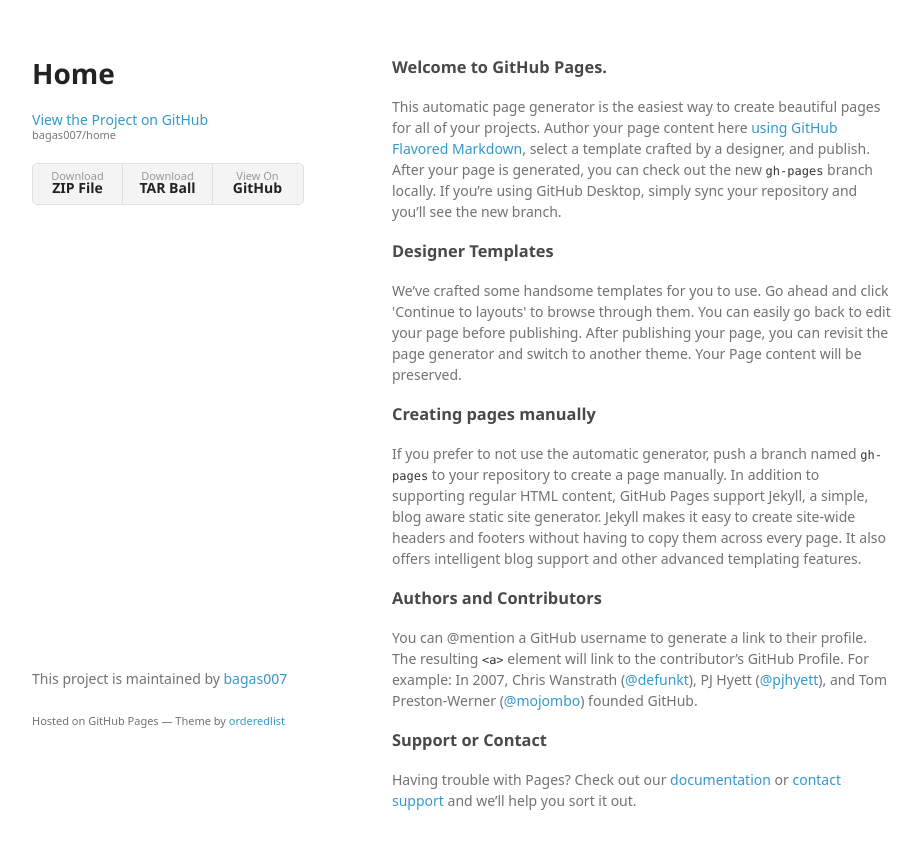
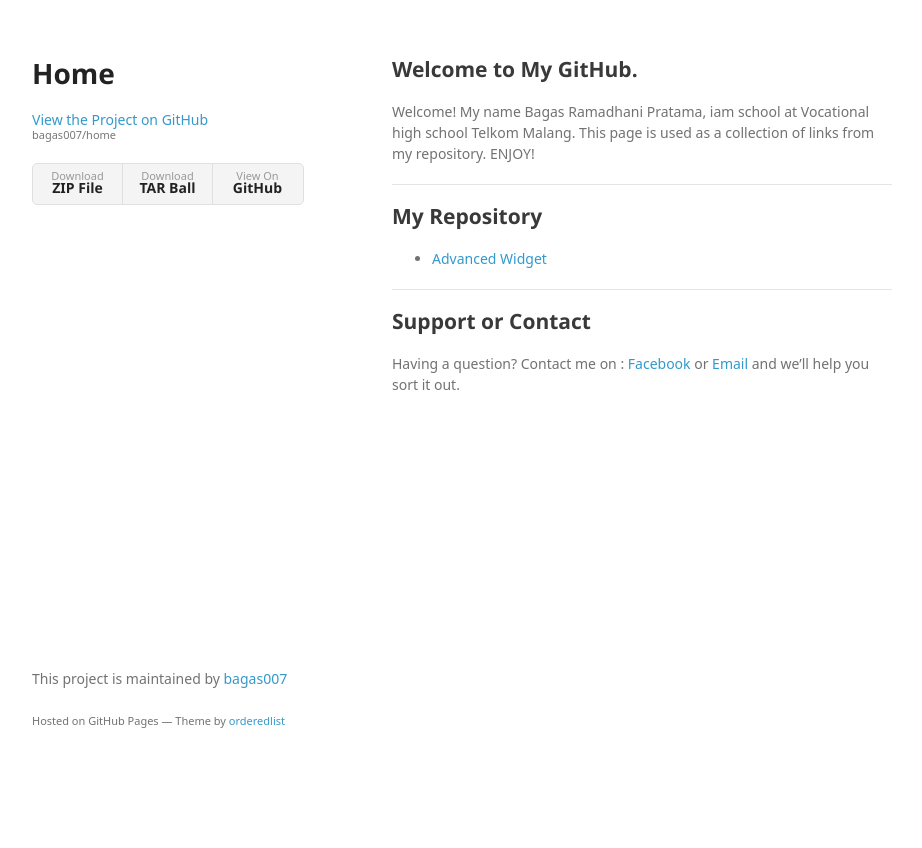
Before and after one commit to bagas007/home, a plain HTML site: page index.html in a window 1280 px wide. Shown: the whole page, without its empty margins (178-1100 px from the left). After the commit the page ends 800 px from the top, so only its background shows below. Drawn offline with Linux system fonts and the light colour scheme; a web font is replaced by a local one.

```diff
--- a/index.html
+++ b/index.html
@@ -28,30 +28,27 @@
         </ul>
       </header>
       <section>
-        <h3>
-<a id="welcome-to-github-pages" class="anchor" href="#welcome-to-github-pages" aria-hidden="true"><span aria-hidden="true" class="octicon octicon-link"></span></a>Welcome to GitHub Pages.</h3>
+        <h2>
+<a id="welcome-to-my-github" class="anchor" href="#welcome-to-my-github" aria-hidden="true"><span aria-hidden="true" class="octicon octicon-link"></span></a>Welcome to My GitHub.</h2>
 
-<p>This automatic page generator is the easiest way to create beautiful pages for all of your projects. Author your page content here <a href="https://guides.github.com/features/mastering-markdown/">using GitHub Flavored Markdown</a>, select a template crafted by a designer, and publish. After your page is generated, you can check out the new <code>gh-pages</code> branch locally. If you’re using GitHub Desktop, simply sync your repository and you’ll see the new branch.</p>
+<p>Welcome!
+My name Bagas Ramadhani Pratama, iam school at Vocational high school Telkom Malang. This page is used as a collection of links from my repository. ENJOY!</p>
 
-<h3>
-<a id="designer-templates" class="anchor" href="#designer-templates" aria-hidden="true"><span aria-hidden="true" class="octicon octicon-link"></span></a>Designer Templates</h3>
+<hr>
 
-<p>We’ve crafted some handsome templates for you to use. Go ahead and click 'Continue to layouts' to browse through them. You can easily go back to edit your page before publishing. After publishing your page, you can revisit the page generator and switch to another theme. Your Page content will be preserved.</p>
+<h2>
+<a id="my-repository" class="anchor" href="#my-repository" aria-hidden="true"><span aria-hidden="true" class="octicon octicon-link"></span></a>My Repository</h2>
 
-<h3>
-<a id="creating-pages-manually" class="anchor" href="#creating-pages-manually" aria-hidden="true"><span aria-hidden="true" class="octicon octicon-link"></span></a>Creating pages manually</h3>
+<ul>
+<li><a href="https://github.com/bagas007/AdvancedWidget1">Advanced Widget</a></li>
+</ul>
 
-<p>If you prefer to not use the automatic generator, push a branch named <code>gh-pages</code> to your repository to create a page manually. In addition to supporting regular HTML content, GitHub Pages support Jekyll, a simple, blog aware static site generator. Jekyll makes it easy to create site-wide headers and footers without having to copy them across every page. It also offers intelligent blog support and other advanced templating features.</p>
+<hr>
 
-<h3>
-<a id="authors-and-contributors" class="anchor" href="#authors-and-contributors" aria-hidden="true"><span aria-hidden="true" class="octicon octicon-link"></span></a>Authors and Contributors</h3>
+<h2>
+<a id="support-or-contact" class="anchor" href="#support-or-contact" aria-hidden="true"><span aria-hidden="true" class="octicon octicon-link"></span></a>Support or Contact</h2>
 
-<p>You can @mention a GitHub username to generate a link to their profile. The resulting <code>&lt;a&gt;</code> element will link to the contributor’s GitHub Profile. For example: In 2007, Chris Wanstrath (<a href="https://github.com/defunkt" class="user-mention">@defunkt</a>), PJ Hyett (<a href="https://github.com/pjhyett" class="user-mention">@pjhyett</a>), and Tom Preston-Werner (<a href="https://github.com/mojombo" class="user-mention">@mojombo</a>) founded GitHub.</p>
-
-<h3>
-<a id="support-or-contact" class="anchor" href="#support-or-contact" aria-hidden="true"><span aria-hidden="true" class="octicon octicon-link"></span></a>Support or Contact</h3>
-
-<p>Having trouble with Pages? Check out our <a href="https://help.github.com/pages">documentation</a> or <a href="https://github.com/contact">contact support</a> and we’ll help you sort it out.</p>
+<p>Having a question? Contact me on : <a href="https://facebook.com/bagas.r.pratama50">Facebook</a> or <a href="mailto://bagasramadhani007@gmail.com">Email</a> and we’ll help you sort it out.</p>
       </section>
       <footer>
         <p>This project is maintained by <a href="https://github.com/bagas007">bagas007</a></p>
```
Also changed, not shown: params.json (+1 -1 lines).
